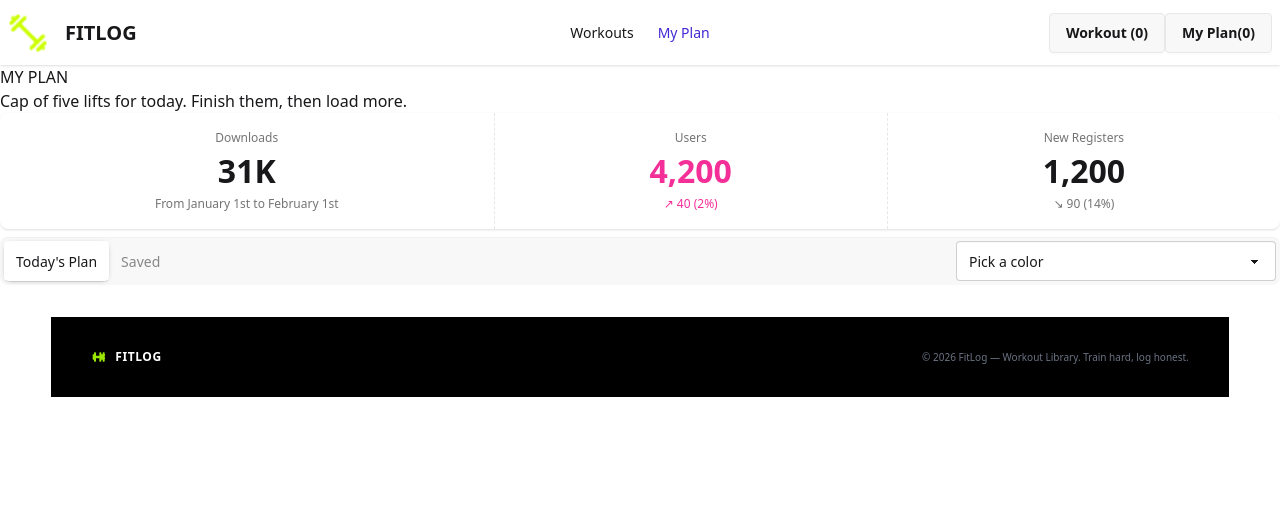
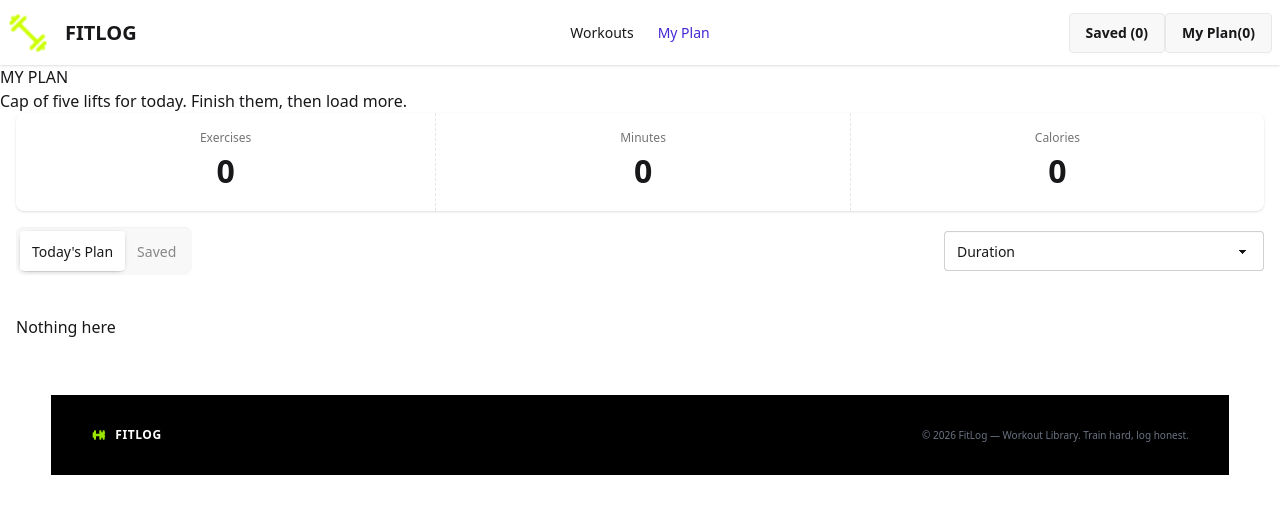
Before and after one commit to kazishihab042-collab/fitlog, a Next.js app: page /myplan in a window 1280 px wide. Shown: the top 514 px of the page. Built offline with nearby package versions, Linux system fonts and the light colour scheme.

Commit message:
Fix saved list remove functionality

```diff
--- a/src/app/layout.tsx
+++ b/src/app/layout.tsx
@@ -1,9 +1,8 @@
 import type { Metadata } from "next";
 import { Geist, Geist_Mono } from "next/font/google";
 import "./globals.css";
-import { Toaster } from "react-hot-toast";
-import Navbar from "@/components/Navbar";
-import Footer from "@/components/Footer";
+
+import ClientLayout from "@/components/ClientLayout";
 
 const geistSans = Geist({
   variable: "--font-geist-sans",
@@ -27,11 +26,7 @@ export default function RootLayout({ children }: LayoutProps<"/">) {
       className={`${geistSans.variable} ${geistMono.variable} h-full antialiased`}
     >
       <body className="min-h-full flex flex-col">
-        <Navbar />
-
-        <main>{children}</main>
-        <Footer />
-        <Toaster />
+        <ClientLayout>{children}</ClientLayout>
       </body>
     </html>
   );
--- /dev/null
+++ b/src/components/ClientLayout.tsx
@@ -0,0 +1,22 @@
+"use client";
+import React, { ReactNode } from "react";
+import { Toaster } from "react-hot-toast";
+import Footer from "./Footer";
+import Navbar from "./Navbar";
+import { ProductProvider } from "@/context/ProductContext";
+
+const ClientLayout = ({ children }: { children: ReactNode }) => {
+  return (
+    <div>
+      <ProductProvider>
+        <Navbar />
+
+        <main>{children}</main>
+        <Footer />
+        <Toaster />
+      </ProductProvider>
+    </div>
+  );
+};
+
+export default ClientLayout;
--- /dev/null
+++ b/src/components/DetailPageButton.tsx
@@ -0,0 +1,144 @@
+"use client";
+
+import React from "react";
+import Link from "next/link";
+import { useProductContext } from "@/context/ProductContext";
+import toast from "react-hot-toast";
+import type { IProduct } from "@/types/product.type";
+
+const DetailPageButton = ({
+  product,
+  variant = "detail",
+}: {
+  product: IProduct;
+  variant?: "detail" | "plan" | "saved";
+}) => {
+  const { planlist, savedlist, setPlanlist, setSavedlist } =
+    useProductContext();
+
+  const isPlanFull = planlist.length >= 5;
+  const alreadyInPlan = planlist.some(
+    (item) => String(item.id) === String(product.id),
+  );
+  const alreadyInSaved = savedlist.some(
+    (item) => String(item.id) === String(product.id),
+  );
+
+  const handleAddToPlan = () => {
+    if (alreadyInPlan) {
+      toast.error("Already in plan");
+      return;
+    }
+
+    if (isPlanFull) {
+      toast.error("Plan full");
+      return;
+    }
+
+    setPlanlist((prev) => [...prev, product]);
+    toast.success("Added to plan");
+  };
+
+  const handleSavedForLater = () => {
+    if (alreadyInSaved) {
+      toast.error("Already in saved list");
+      return;
+    }
+
+    setSavedlist((prev) => [...prev, product]);
+    toast.success("Added to saved list");
+  };
+
+  const removeFromPlan = () => {
+    setPlanlist((prev) =>
+      prev.filter((item) => String(item.id) !== String(product.id)),
+    );
+  };
+
+  const handleMarkAsDone = () => {
+    removeFromPlan();
+    toast.success("Workout completed");
+  };
+
+  const handleRemove = () => {
+    if (variant === "plan") {
+      removeFromPlan();
+      toast.success("Removed from plan");
+    } else if (variant === "saved") {
+      setSavedlist((prev) =>
+        prev.filter((item) => String(item.id) !== String(product.id)),
+      );
+      toast.success("Removed from saved list");
+    }
+  };
+
+  if (variant === "detail") {
+    return (
+      <div className="flex flex-wrap items-center gap-3">
+        <button
+          type="button"
+          onClick={handleAddToPlan}
+          disabled={alreadyInPlan}
+          className="btn rounded-full border-none bg-[#c6ff00] px-6 font-semibold text-black hover:bg-[#d4ff33]"
+        >
+          {alreadyInPlan ? "In Plan" : "Add to Plan"}
+        </button>
+
+        <button
+          type="button"
+          onClick={handleSavedForLater}
+          disabled={alreadyInSaved}
+          className="btn btn-outline rounded-full px-6"
+        >
+          {alreadyInSaved ? "Saved" : "Save for Later"}
+        </button>
+      </div>
+    );
+  }
+
+  return (
+    <div className="flex items-center gap-3">
+      <Link
+        href={`/products/${product.id}`}
+        className="btn btn-outline btn-sm rounded-full px-4"
+      >
+        View Details
+      </Link>
+
+      {variant === "plan" && (
+        <button
+          type="button"
+          onClick={handleMarkAsDone}
+          className="btn btn-sm rounded-full border-none bg-[#c6ff00] px-4 font-semibold text-black hover:bg-[#d4ff33]"
+        >
+          <svg
+            xmlns="http://www.w3.org/2000/svg"
+            viewBox="0 0 24 24"
+            fill="none"
+            stroke="currentColor"
+            strokeWidth="3"
+            strokeLinecap="round"
+            strokeLinejoin="round"
+            className="h-4 w-4"
+          >
+            <polyline points="20 6 9 17 4 12" />
+          </svg>
+          Mark as Done
+        </button>
+      )}
+
+      <button
+        type="button"
+        onClick={handleRemove}
+        aria-label={
+          variant === "plan" ? "Remove from plan" : "Remove from saved list"
+        }
+        className="btn btn-ghost btn-sm btn-circle text-base-content/60"
+      >
+        ✕
+      </button>
+    </div>
+  );
+};
+
+export default DetailPageButton;
--- a/src/components/MyPlan.tsx
+++ b/src/components/MyPlan.tsx
@@ -1,52 +1,123 @@
-import React from "react";
+"use client";
+
+import Image from "next/image";
+import { useState } from "react";
+import { useProductContext } from "@/context/ProductContext";
+import DetailPageButton from "@/components/DetailPageButton";
 
 const MyPLan = () => {
+  const { planlist, savedlist } = useProductContext();
+
+  const [activeTab, setActiveTab] = useState<"plan" | "saved">("plan");
+  const [sortBy, setSortBy] = useState<"duration" | "calories" | "ratings">(
+    "duration",
+  );
+
+  const currentlist = activeTab === "plan" ? planlist : savedlist;
+
+  const sortedList = [...currentlist].sort((a, b) => {
+    if (sortBy === "duration") return a.duration - b.duration;
+    if (sortBy === "calories") return a.caloriesBurned - b.caloriesBurned;
+    if (sortBy === "ratings") return a.rating - b.rating;
+    return 0;
+  });
+
+  const totalMinutes = planlist.reduce((sum, p) => sum + p.duration, 0);
+  const totalCalories = planlist.reduce((sum, p) => sum + p.caloriesBurned, 0);
+
+  const renderTabContent = () => {
+    if (sortedList.length === 0) {
+      return <h2 className="py-6">Nothing here</h2>;
+    }
+
+    return (
+      <div className="flex flex-col gap-3">
+        {sortedList.map((item) => (
+          <div
+            key={item.id}
+            className="flex items-center justify-between rounded-2xl border border-base-300 p-4"
+          >
+            <div className="flex items-center gap-4">
+              {item.image && (
+                <Image
+                  src={item.image}
+                  alt={item.name}
+                  width={96}
+                  height={64}
+                  className="h-16 w-24 rounded-lg object-cover"
+                />
+              )}
+              <div>
+                <h3 className="font-bold uppercase">{item.name}</h3>
+                <p className="text-sm text-base-content/60">{item.equipment}</p>
+                <p className="text-xs">
+                  {item.duration} min · {item.caloriesBurned} kcal ·{" "}
+                  {item.rating}
+                </p>
+              </div>
+            </div>
+
+            <DetailPageButton
+              product={item}
+              variant={activeTab === "plan" ? "plan" : "saved"}
+            />
+          </div>
+        ))}
+      </div>
+    );
+  };
+
   return (
-    <div className="container mx-auto flex flex-col gap-2">
+    <div className="container mx-auto flex flex-col gap-4 px-4">
       <div className="stats shadow">
         <div className="stat place-items-center">
-          <div className="stat-title">Downloads</div>
-          <div className="stat-value">31K</div>
-          <div className="stat-desc">From January 1st to February 1st</div>
+          <div className="stat-title">Exercises</div>
+          <div className="stat-value">{planlist.length}</div>
         </div>
-
         <div className="stat place-items-center">
-          <div className="stat-title">Users</div>
-          <div className="stat-value text-secondary">4,200</div>
-          <div className="stat-desc text-secondary">↗︎ 40 (2%)</div>
+          <div className="stat-title">Minutes</div>
+          <div className="stat-value">{totalMinutes}</div>
         </div>
-
         <div className="stat place-items-center">
-          <div className="stat-title">New Registers</div>
-          <div className="stat-value">1,200</div>
-          <div className="stat-desc">↘︎ 90 (14%)</div>
+          <div className="stat-title">Calories</div>
+          <div className="stat-value">{totalCalories}</div>
         </div>
       </div>
 
-      {/* Tabs */}
-      <div className="tabs tabs-box">
-        <input
-          type="radio"
-          name="my_tabs_6"
-          className="tab"
-          aria-label="Today's Plan"
-          defaultChecked
-        />
+      <div className="flex items-center justify-between">
+        <div role="tablist" className="tabs tabs-box">
+          <button
+            type="button"
+            role="tab"
+            className={`tab ${activeTab === "plan" ? "tab-active" : ""}`}
+            onClick={() => setActiveTab("plan")}
+          >
+            Today&apos;s Plan
+          </button>
+          <button
+            type="button"
+            role="tab"
+            className={`tab ${activeTab === "saved" ? "tab-active" : ""}`}
+            onClick={() => setActiveTab("saved")}
+          >
+            Saved
+          </button>
+        </div>
 
-        <input
-          type="radio"
-          name="my_tabs_6"
-          className="tab"
-          aria-label="Saved"
-        />
-
-        <select defaultValue="Pick a color" className="select ms-auto">
-          <option disabled>Pick a color</option>
-          <option>Crimson</option>
-          <option>Amber</option>
-          <option>Velvet</option>
+        <select
+          value={sortBy}
+          onChange={(e) =>
+            setSortBy(e.target.value as "duration" | "calories" | "ratings")
+          }
+          className="select"
+        >
+          <option value="duration">Duration</option>
+          <option value="calories">Calories</option>
+          <option value="ratings">Ratings</option>
         </select>
       </div>
+
+      {renderTabContent()}
     </div>
   );
 };
--- a/src/components/Navbar.tsx
+++ b/src/components/Navbar.tsx
@@ -1,10 +1,15 @@
+"use client";
+
 import Image from "next/image";
 import logo from "@/assets/logo.png";
 import Link from "next/link";
 import Navlinks from "./Navlinks";
 import { Suspense } from "react";
+import { useProductContext } from "@/context/ProductContext";
 
 const Navbar = () => {
+  const { planlist, savedlist } = useProductContext();
+
   const navLinks = (
     <>
       <li>
@@ -15,6 +20,7 @@ const Navbar = () => {
       </li>
     </>
   );
+
   return (
     <div className="navbar container mx-auto bg-base-100 shadow-sm">
       <div className="navbar-start">
@@ -41,7 +47,7 @@ const Navbar = () => {
             tabIndex={-1}
             className="menu menu-sm dropdown-content bg-base-100 rounded-box z-1 mt-3 w-52 p-2 shadow"
           >
-            <Suspense fallback={<li>Loading...</li>}> {navLinks} </Suspense>
+            <Suspense fallback={<li>Loading...</li>}>{navLinks}</Suspense>
           </ul>
         </div>
 
@@ -52,16 +58,16 @@ const Navbar = () => {
 
       <div className="navbar-center hidden lg:flex">
         <ul className="menu menu-horizontal px-1">
-          <Suspense fallback={<li>Loading...</li>}> {navLinks} </Suspense>
+          <Suspense fallback={<li>Loading...</li>}>{navLinks}</Suspense>
         </ul>
       </div>
 
       <div className="navbar-end">
         <Link className="btn" href="/myplan">
-          Workout (0)
+          Saved ({savedlist.length})
         </Link>
         <Link className="btn" href="/myplan">
-          My Plan(0)
+          My Plan({planlist.length})
         </Link>
       </div>
     </div>
--- a/src/context/ProductContext.tsx
+++ b/src/context/ProductContext.tsx
@@ -1,15 +1,16 @@
 "use client";
 
-import { createContext, useState } from "react";
+import { createContext, useContext, useState } from "react";
 import type { ReactNode } from "react";
+import type { IProduct, IproductContext } from "@/types/product.type";
 
-const ProductContext = createContext<any>(null);
+const ProductContext = createContext<IproductContext | undefined>(undefined);
 
 export function ProductProvider({ children }: { children: ReactNode }) {
-  const [planlist, setPlanlist] = useState<any[]>([]);
-  const [savedlist, setSavedlist] = useState<any[]>([]);
+  const [planlist, setPlanlist] = useState<IProduct[]>([]);
+  const [savedlist, setSavedlist] = useState<IProduct[]>([]);
 
-  const value = {
+  const value: IproductContext = {
     planlist,
     setPlanlist,
     savedlist,
@@ -21,4 +22,12 @@ export function ProductProvider({ children }: { children: ReactNode }) {
   );
 }
 
-export default ProductContext;
+export function useProductContext() {
+  const context = useContext(ProductContext);
+
+  if (!context) {
+    throw new Error("Maybe you have not wrapped the app in the provider.");
+  }
+
+  return context;
+}
```
Also changed, not shown: src/app/products/[id]/page.tsx (+11 -5 lines).
